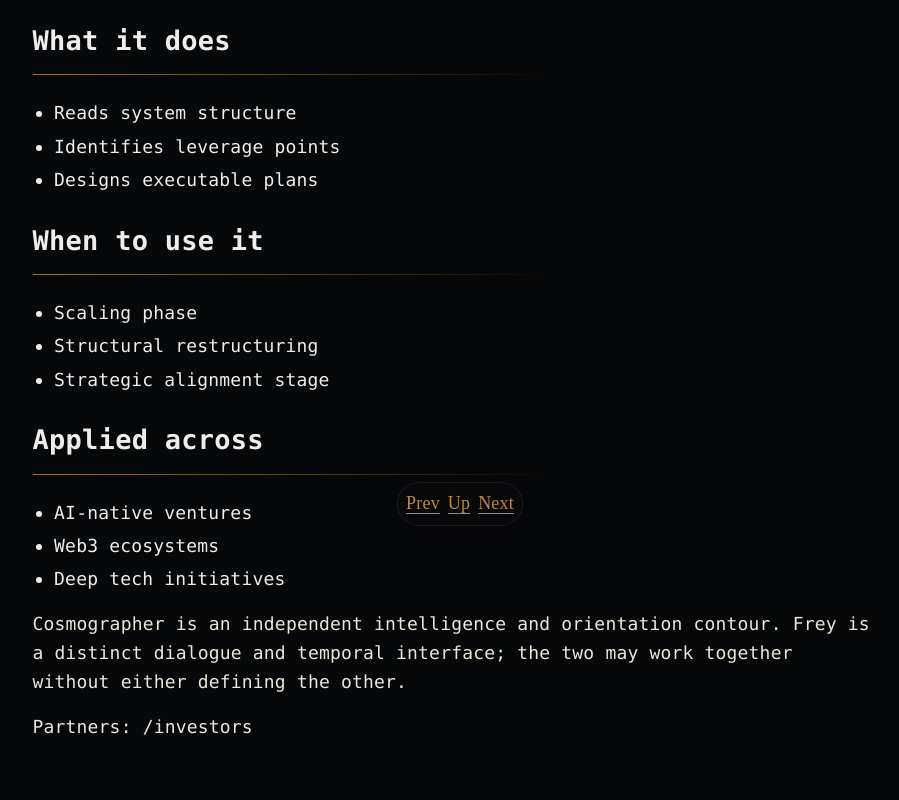
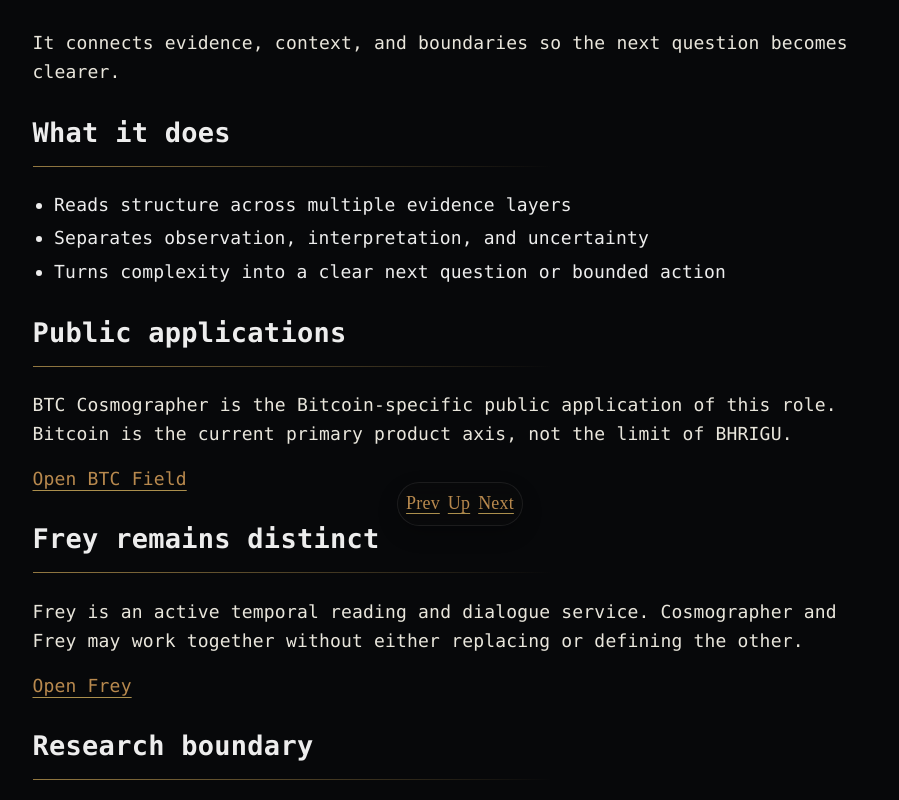
Before and after one commit to AiBhrigu/bhrigu-portal, a Next.js app: page /cosmographer in a window 1280 px wide. Shown: the part 260-1060 px from the top of the page, without its empty margins (180-1079 px from the left). Built offline with nearby package versions, Linux system fonts and the light colour scheme.

Commit message:
Clarify Cosmographer public identity

```diff
--- a/pages/cosmographer.js
+++ b/pages/cosmographer.js
@@ -1,45 +1,46 @@
 import React from "react";
+import Link from "next/link";
 
 export default function Cosmographer() {
   return (
     <main style={{ maxWidth: 880, margin: "0 auto", padding: "80px 20px" }}>
-
-      <h1>A Cosmographer reads structure.</h1>
+      <h1>Cosmographer makes complex structure readable.</h1>
 
       <p>
-        Identifies leverage. Defines the next action.
+        It connects evidence, context, and boundaries so the next question becomes clearer.
       </p>
 
       <h2>What it does</h2>
       <ul>
-        <li>Reads system structure</li>
-        <li>Identifies leverage points</li>
-        <li>Designs executable plans</li>
+        <li>Reads structure across multiple evidence layers</li>
+        <li>Separates observation, interpretation, and uncertainty</li>
+        <li>Turns complexity into a clear next question or bounded action</li>
       </ul>
 
-      <h2>When to use it</h2>
-      <ul>
-        <li>Scaling phase</li>
-        <li>Structural restructuring</li>
-        <li>Strategic alignment stage</li>
-      </ul>
+      <h2>Public applications</h2>
+      <p>
+        BTC Cosmographer is the Bitcoin-specific public application of this role. Bitcoin is the current primary product axis, not the limit of BHRIGU.
+      </p>
+      <p>
+        <Link href="/crypto-astro/btc">Open BTC Field</Link>
+      </p>
 
-      <h2>Applied across</h2>
-      <ul>
-        <li>AI-native ventures</li>
-        <li>Web3 ecosystems</li>
-        <li>Deep tech initiatives</li>
-      </ul>
+      <h2>Frey remains distinct</h2>
+      <p>
+        Frey is an active temporal reading and dialogue service. Cosmographer and Frey may work together without either replacing or defining the other.
+      </p>
+      <p>
+        <Link href="/frey">Open Frey</Link>
+      </p>
 
+      <h2>Research boundary</h2>
       <p>
-        Cosmographer is an independent intelligence and orientation contour.
-        Frey is a distinct dialogue and temporal interface; the two may work together without either defining the other.
+        ORION and other research systems remain protected research depth. Public claims are limited to what has an explicit public-safe evidence and product boundary.
       </p>
 
       <p>
-        Partners: /investors
+        Partners: <Link href="/investors">/investors</Link>
       </p>
-
     </main>
   );
 }
```
